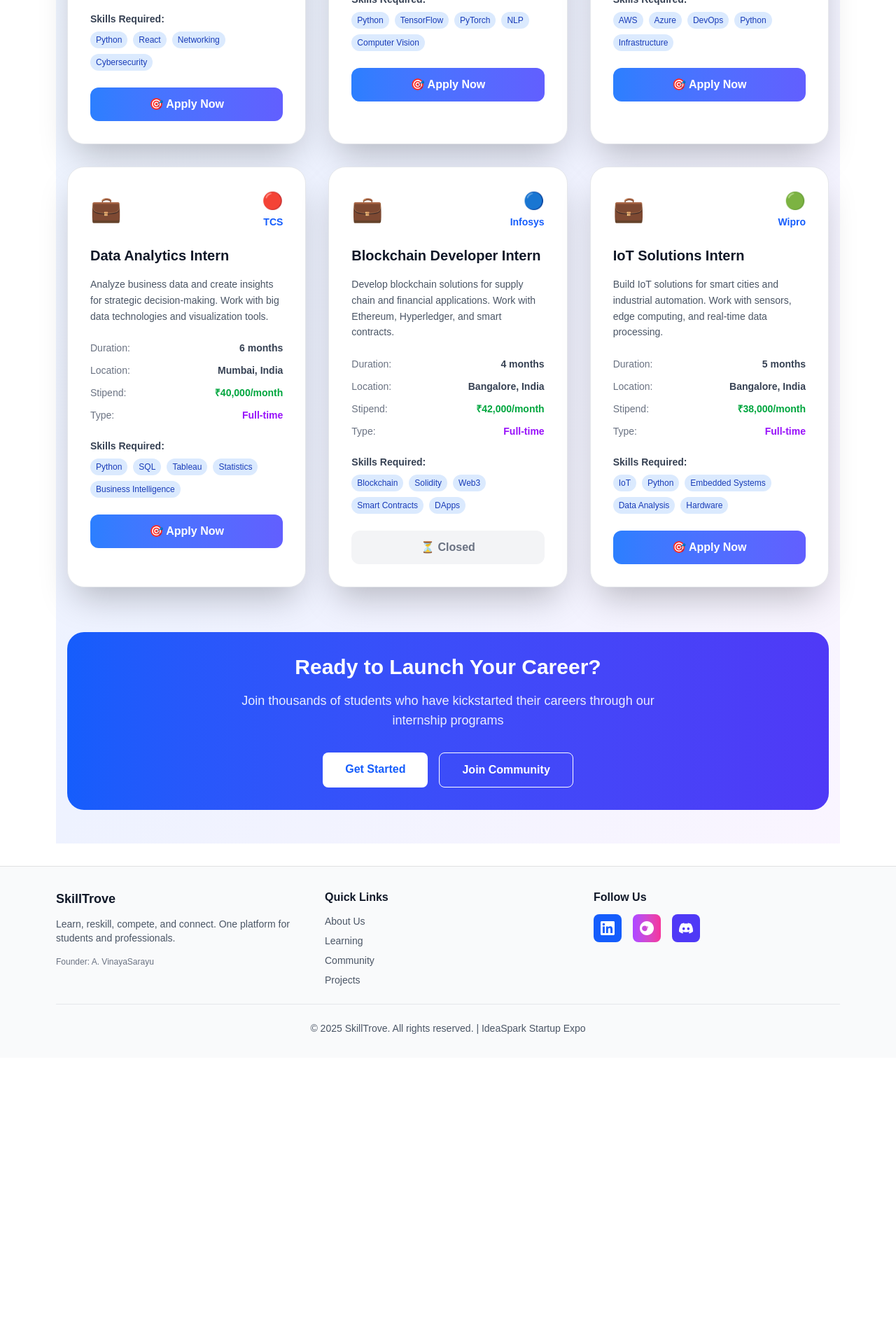
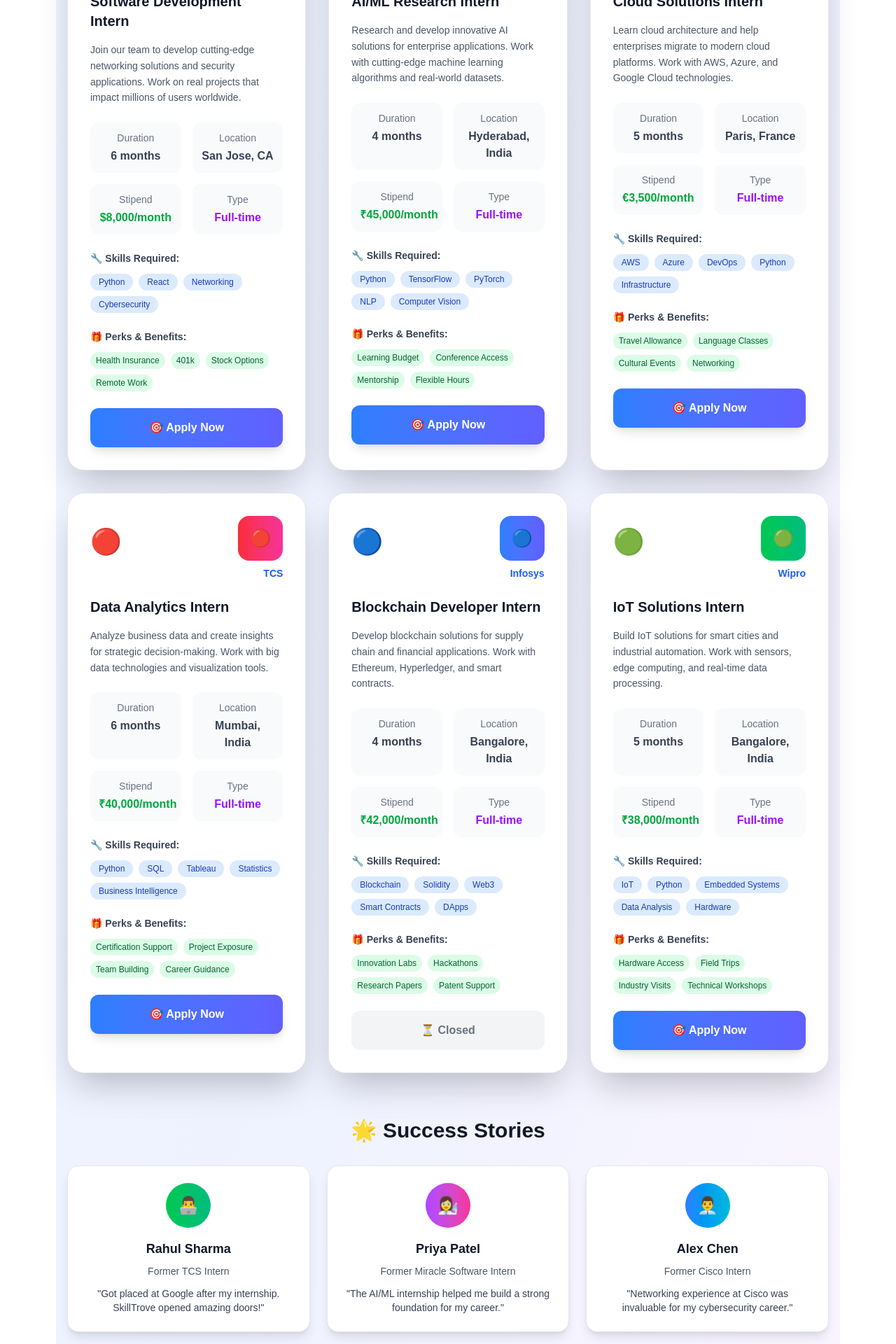
Before and after one commit to sarayu1201/SkillTrove, a Next.js app in the folder ideaspark-skilltrove/: page /internships in a window 1280 px wide. Shown: the part 840-2760 px from the top of the page at 70% size. Before the commit the page ends 2351 px from the top, so only its background shows below. Built offline with nearby package versions, Linux system fonts and the light colour scheme.

Commit message:
Enhance internships page with company colors, perks, and success stories
Co-authored-by: allampallisarayu64 <allampallisarayu64@gmail.com>

```diff
--- a/ideaspark-skilltrove/src/app/internships/page.tsx
+++ b/ideaspark-skilltrove/src/app/internships/page.tsx
@@ -11,78 +11,90 @@ export default function InternshipsPage() {
       title: "Software Development Intern",
       company: "Cisco",
       companyLogo: "🌐",
+      companyColor: "from-blue-500 to-cyan-500",
       description: "Join our team to develop cutting-edge networking solutions and security applications. Work on real projects that impact millions of users worldwide.",
       duration: "6 months",
       location: "San Jose, CA",
       stipend: "$8,000/month",
       skills: ["Python", "React", "Networking", "Cybersecurity"],
       isOpen: true,
-      type: "Full-time"
+      type: "Full-time",
+      perks: ["Health Insurance", "401k", "Stock Options", "Remote Work"]
     },
     {
       id: "2",
       title: "AI/ML Research Intern",
       company: "Miracle Software",
       companyLogo: "✨",
+      companyColor: "from-purple-500 to-pink-500",
       description: "Research and develop innovative AI solutions for enterprise applications. Work with cutting-edge machine learning algorithms and real-world datasets.",
       duration: "4 months",
       location: "Hyderabad, India",
       stipend: "₹45,000/month",
       skills: ["Python", "TensorFlow", "PyTorch", "NLP", "Computer Vision"],
       isOpen: true,
-      type: "Full-time"
+      type: "Full-time",
+      perks: ["Learning Budget", "Conference Access", "Mentorship", "Flexible Hours"]
     },
     {
       id: "3",
       title: "Cloud Solutions Intern",
       company: "Capgemini",
       companyLogo: "🔷",
+      companyColor: "from-indigo-500 to-blue-500",
       description: "Learn cloud architecture and help enterprises migrate to modern cloud platforms. Work with AWS, Azure, and Google Cloud technologies.",
       duration: "5 months",
       location: "Paris, France",
       stipend: "€3,500/month",
       skills: ["AWS", "Azure", "DevOps", "Python", "Infrastructure"],
       isOpen: true,
-      type: "Full-time"
+      type: "Full-time",
+      perks: ["Travel Allowance", "Language Classes", "Cultural Events", "Networking"]
     },
     {
       id: "4",
       title: "Data Analytics Intern",
       company: "TCS",
       companyLogo: "🔴",
+      companyColor: "from-red-500 to-pink-500",
       description: "Analyze business data and create insights for strategic decision-making. Work with big data technologies and visualization tools.",
       duration: "6 months",
       location: "Mumbai, India",
       stipend: "₹40,000/month",
       skills: ["Python", "SQL", "Tableau", "Statistics", "Business Intelligence"],
       isOpen: true,
-      type: "Full-time"
+      type: "Full-time",
+      perks: ["Certification Support", "Project Exposure", "Team Building", "Career Guidance"]
     },
     {
       id: "5",
       title: "Blockchain Developer Intern",
       company: "Infosys",
       companyLogo: "🔵",
+      companyColor: "from-blue-500 to-indigo-500",
       description: "Develop blockchain solutions for supply chain and financial applications. Work with Ethereum, Hyperledger, and smart contracts.",
       duration: "4 months",
       location: "Bangalore, India",
       stipend: "₹42,000/month",
       skills: ["Blockchain", "Solidity", "Web3", "Smart Contracts", "DApps"],
       isOpen: false,
-      type: "Full-time"
+      type: "Full-time",
+      perks: ["Innovation Labs", "Hackathons", "Research Papers", "Patent Support"]
     },
     {
       id: "6",
       title: "IoT Solutions Intern",
       company: "Wipro",
       companyLogo: "🟢",
+      companyColor: "from-green-500 to-emerald-500",
       description: "Build IoT solutions for smart cities and industrial automation. Work with sensors, edge computing, and real-time data processing.",
       duration: "5 months",
       location: "Bangalore, India",
       stipend: "₹38,000/month",
       skills: ["IoT", "Python", "Embedded Systems", "Data Analysis", "Hardware"],
       isOpen: true,
-      type: "Full-time"
+      type: "Full-time",
+      perks: ["Hardware Access", "Field Trips", "Industry Visits", "Technical Workshops"]
     }
   ];
 
@@ -95,10 +107,10 @@ export default function InternshipsPage() {
 
   return (
     <div className="min-h-screen bg-gradient-to-br from-blue-50 via-indigo-50 to-purple-50 dark:from-gray-900 dark:via-indigo-900 dark:to-purple-900">
-      <div className="max-w-6xl mx-auto px-4 py-12">
+      <div className="max-w-7xl mx-auto px-4 py-12">
         {/* Header */}
         <div className="text-center mb-16 animate-fadeInUp">
-          <div className="w-24 h-24 mx-auto mb-6 bg-gradient-to-r from-blue-500 to-indigo-500 rounded-full flex items-center justify-center text-4xl">
+          <div className="w-24 h-24 mx-auto mb-6 bg-gradient-to-r from-blue-500 to-indigo-500 rounded-full flex items-center justify-center text-4xl animate-pulse">
             💼
           </div>
           <h1 className="text-5xl font-bold gradient-text mb-4">Internships</h1>
@@ -107,18 +119,43 @@ export default function InternshipsPage() {
           </p>
         </div>
 
+        {/* Company Showcase */}
+        <div className="mb-16">
+          <h2 className="text-3xl font-bold text-center mb-8 text-gray-900 dark:text-white">🤝 Partner Companies</h2>
+          <div className="grid grid-cols-2 md:grid-cols-3 lg:grid-cols-6 gap-4">
+            {internships.map((internship, index) => (
+              <div
+                key={internship.company}
+                className="bg-white dark:bg-gray-800 rounded-2xl p-4 shadow-lg border border-gray-200 dark:border-gray-700 transform hover:scale-110 transition-all duration-300 cursor-pointer"
+                style={{ animationDelay: `${index * 0.1}s` }}
+              >
+                <div className={`w-12 h-12 mx-auto mb-3 rounded-xl bg-gradient-to-r ${internship.companyColor} flex items-center justify-center text-2xl`}>
+                  {internship.companyLogo}
+                </div>
+                <div className="text-center">
+                  <div className="font-semibold text-sm text-gray-800 dark:text-gray-200">{internship.company}</div>
+                  <div className="text-xs text-gray-500 dark:text-gray-400">{internship.location.split(',')[1]?.trim()}</div>
+                </div>
+              </div>
+            ))}
+          </div>
+        </div>
+
         {/* Internships Grid */}
         <div className="grid sm:grid-cols-2 lg:grid-cols-3 gap-8 mb-16">
           {internships.map((internship, index) => (
             <div
               key={internship.id}
-              className="bg-white dark:bg-gray-800 rounded-3xl p-8 shadow-2xl border border-gray-200 dark:border-gray-700 transform hover:scale-105 transition-all duration-300"
+              className="bg-white dark:bg-gray-800 rounded-3xl p-8 shadow-2xl border border-gray-200 dark:border-gray-700 transform hover:scale-105 transition-all duration-300 hover:shadow-3xl"
               style={{ animationDelay: `${index * 0.1}s` }}
             >
+              {/* Company Header */}
               <div className="flex items-center justify-between mb-6">
-                <div className="text-4xl animate-pulse">💼</div>
+                <div className="text-4xl animate-bounce">{internship.companyLogo}</div>
                 <div className="text-right">
-                  <div className="text-2xl mb-1">{internship.companyLogo}</div>
+                  <div className={`w-16 h-16 rounded-2xl bg-gradient-to-r ${internship.companyColor} flex items-center justify-center text-2xl mb-2`}>
+                    {internship.companyLogo}
+                  </div>
                   <div className="text-sm font-semibold text-blue-600 dark:text-blue-400">{internship.company}</div>
                 </div>
               </div>
@@ -126,51 +163,97 @@ export default function InternshipsPage() {
               <h3 className="text-xl font-bold mb-4 text-gray-900 dark:text-white">{internship.title}</h3>
               <p className="text-gray-600 dark:text-gray-300 mb-6 leading-relaxed text-sm">{internship.description}</p>
 
-              <div className="space-y-3 mb-6">
-                <div className="flex justify-between items-center">
-                  <span className="text-sm font-medium text-gray-500 dark:text-gray-400">Duration:</span>
-                  <span className="text-sm font-semibold text-gray-700 dark:text-gray-300">{internship.duration}</span>
+              {/* Details Grid */}
+              <div className="grid grid-cols-2 gap-4 mb-6">
+                <div className="text-center p-3 bg-gray-50 dark:bg-gray-700 rounded-xl">
+                  <div className="text-sm text-gray-500 dark:text-gray-400 mb-1">Duration</div>
+                  <div className="font-semibold text-gray-700 dark:text-gray-300">{internship.duration}</div>
                 </div>
-                <div className="flex justify-between items-center">
-                  <span className="text-sm font-medium text-gray-500 dark:text-gray-400">Location:</span>
-                  <span className="text-sm font-semibold text-gray-700 dark:text-gray-300">{internship.location}</span>
+                <div className="text-center p-3 bg-gray-50 dark:bg-gray-700 rounded-xl">
+                  <div className="text-sm text-gray-500 dark:text-gray-400 mb-1">Location</div>
+                  <div className="font-semibold text-gray-700 dark:text-gray-300">{internship.location}</div>
                 </div>
-                <div className="flex justify-between items-center">
-                  <span className="text-sm font-medium text-gray-500 dark:text-gray-400">Stipend:</span>
-                  <span className="text-sm font-semibold text-green-600 dark:text-green-400">{internship.stipend}</span>
+                <div className="text-center p-3 bg-gray-50 dark:bg-gray-700 rounded-xl">
+                  <div className="text-sm text-gray-500 dark:text-gray-400 mb-1">Stipend</div>
+                  <div className="font-semibold text-green-600 dark:text-green-400">{internship.stipend}</div>
                 </div>
-                <div className="flex justify-between items-center">
-                  <span className="text-sm font-medium text-gray-500 dark:text-gray-400">Type:</span>
-                  <span className="text-sm font-semibold text-purple-600 dark:text-purple-400">{internship.type}</span>
+                <div className="text-center p-3 bg-gray-50 dark:bg-gray-700 rounded-xl">
+                  <div className="text-sm text-gray-500 dark:text-gray-400 mb-1">Type</div>
+                  <div className="font-semibold text-purple-600 dark:text-purple-400">{internship.type}</div>
                 </div>
               </div>
 
+              {/* Skills */}
               <div className="mb-6">
-                <h4 className="text-sm font-semibold text-gray-700 dark:text-gray-300 mb-2">Skills Required:</h4>
+                <h4 className="text-sm font-semibold text-gray-700 dark:text-gray-300 mb-3">🔧 Skills Required:</h4>
                 <div className="flex flex-wrap gap-2">
                   {internship.skills.map((skill, idx) => (
-                    <span key={idx} className="px-2 py-1 bg-blue-100 dark:bg-blue-900 text-blue-800 dark:text-blue-200 text-xs rounded-full">
+                    <span key={idx} className="px-3 py-1 bg-blue-100 dark:bg-blue-900 text-blue-800 dark:text-blue-200 text-xs rounded-full font-medium">
                       {skill}
                     </span>
                   ))}
                 </div>
               </div>
 
+              {/* Perks */}
+              <div className="mb-6">
+                <h4 className="text-sm font-semibold text-gray-700 dark:text-gray-300 mb-3">🎁 Perks & Benefits:</h4>
+                <div className="flex flex-wrap gap-2">
+                  {internship.perks.map((perk, idx) => (
+                    <span key={idx} className="px-2 py-1 bg-green-100 dark:bg-green-900 text-green-800 dark:text-green-200 text-xs rounded-full">
+                      {perk}
+                    </span>
+                  ))}
+                </div>
+              </div>
+
+              {/* Apply Button */}
               <button
                 onClick={() => apply(internship.id)}
                 disabled={!internship.isOpen || applied === internship.id}
-                className={`w-full py-3 rounded-xl font-semibold transition-all duration-300 transform hover:scale-105 ${
+                className={`w-full py-4 rounded-xl font-semibold transition-all duration-300 transform hover:scale-105 ${
                   !internship.isOpen
                     ? 'bg-gray-100 dark:bg-gray-700 text-gray-500 dark:text-gray-400 cursor-not-allowed'
                     : applied === internship.id
                     ? 'bg-green-500 text-white cursor-not-allowed'
-                    : 'bg-gradient-to-r from-blue-500 to-indigo-500 text-white hover:from-blue-600 hover:to-indigo-600'
+                    : 'bg-gradient-to-r from-blue-500 to-indigo-500 text-white hover:from-blue-600 hover:to-indigo-600 shadow-lg'
                 }`}
               >
                 {!internship.isOpen ? "⏳ Closed" : applied === internship.id ? "✅ Applied" : "🎯 Apply Now"}
               </button>
             </div>
           ))}
+        </div>
+
+        {/* Success Stories */}
+        <div className="mb-16">
+          <h2 className="text-3xl font-bold text-center mb-8 text-gray-900 dark:text-white">🌟 Success Stories</h2>
+          <div className="grid md:grid-cols-3 gap-6">
+            <div className="bg-white dark:bg-gray-800 rounded-2xl p-6 shadow-lg border border-gray-200 dark:border-gray-700 text-center">
+              <div className="w-16 h-16 mx-auto mb-4 bg-gradient-to-r from-green-500 to-emerald-500 rounded-full flex items-center justify-center text-2xl">
+                👨‍💻
+              </div>
+              <h3 className="font-bold text-lg mb-2 text-gray-900 dark:text-white">Rahul Sharma</h3>
+              <p className="text-sm text-gray-600 dark:text-gray-400 mb-3">Former TCS Intern</p>
+              <p className="text-sm text-gray-700 dark:text-gray-300">"Got placed at Google after my internship. SkillTrove opened amazing doors!"</p>
+            </div>
+            <div className="bg-white dark:bg-gray-800 rounded-2xl p-6 shadow-lg border border-gray-200 dark:border-gray-700 text-center">
+              <div className="w-16 h-16 mx-auto mb-4 bg-gradient-to-r from-purple-500 to-pink-500 rounded-full flex items-center justify-center text-2xl">
+                👩‍🔬
+              </div>
+              <h3 className="font-bold text-lg mb-2 text-gray-900 dark:text-white">Priya Patel</h3>
+              <p className="text-sm text-gray-600 dark:text-gray-400 mb-3">Former Miracle Software Intern</p>
+              <p className="text-sm text-gray-700 dark:text-gray-300">"The AI/ML internship helped me build a strong foundation for my career."</p>
+            </div>
+            <div className="bg-white dark:bg-gray-800 rounded-2xl p-6 shadow-lg border border-gray-200 dark:border-gray-700 text-center">
+              <div className="w-16 h-16 mx-auto mb-4 bg-gradient-to-r from-blue-500 to-cyan-500 rounded-full flex items-center justify-center text-2xl">
+                👨‍💼
+              </div>
+              <h3 className="font-bold text-lg mb-2 text-gray-900 dark:text-white">Alex Chen</h3>
+              <p className="text-sm text-gray-600 dark:text-gray-400 mb-3">Former Cisco Intern</p>
+              <p className="text-sm text-gray-700 dark:text-gray-300">"Networking experience at Cisco was invaluable for my cybersecurity career."</p>
+            </div>
+          </div>
         </div>
 
         {/* CTA Section */}
```
Also changed, not shown: 1 other file (tests, documents, lock files or other folders).
